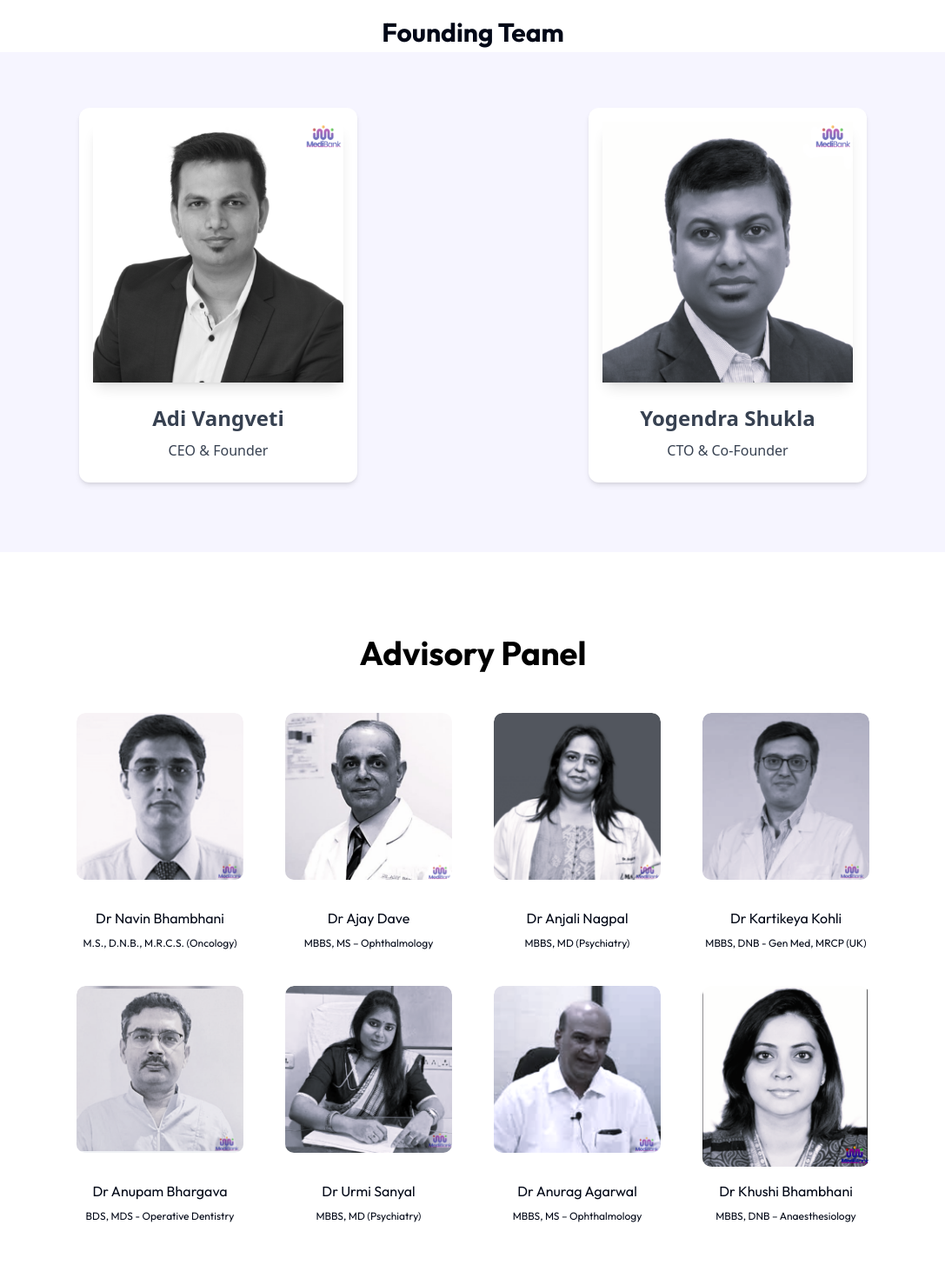
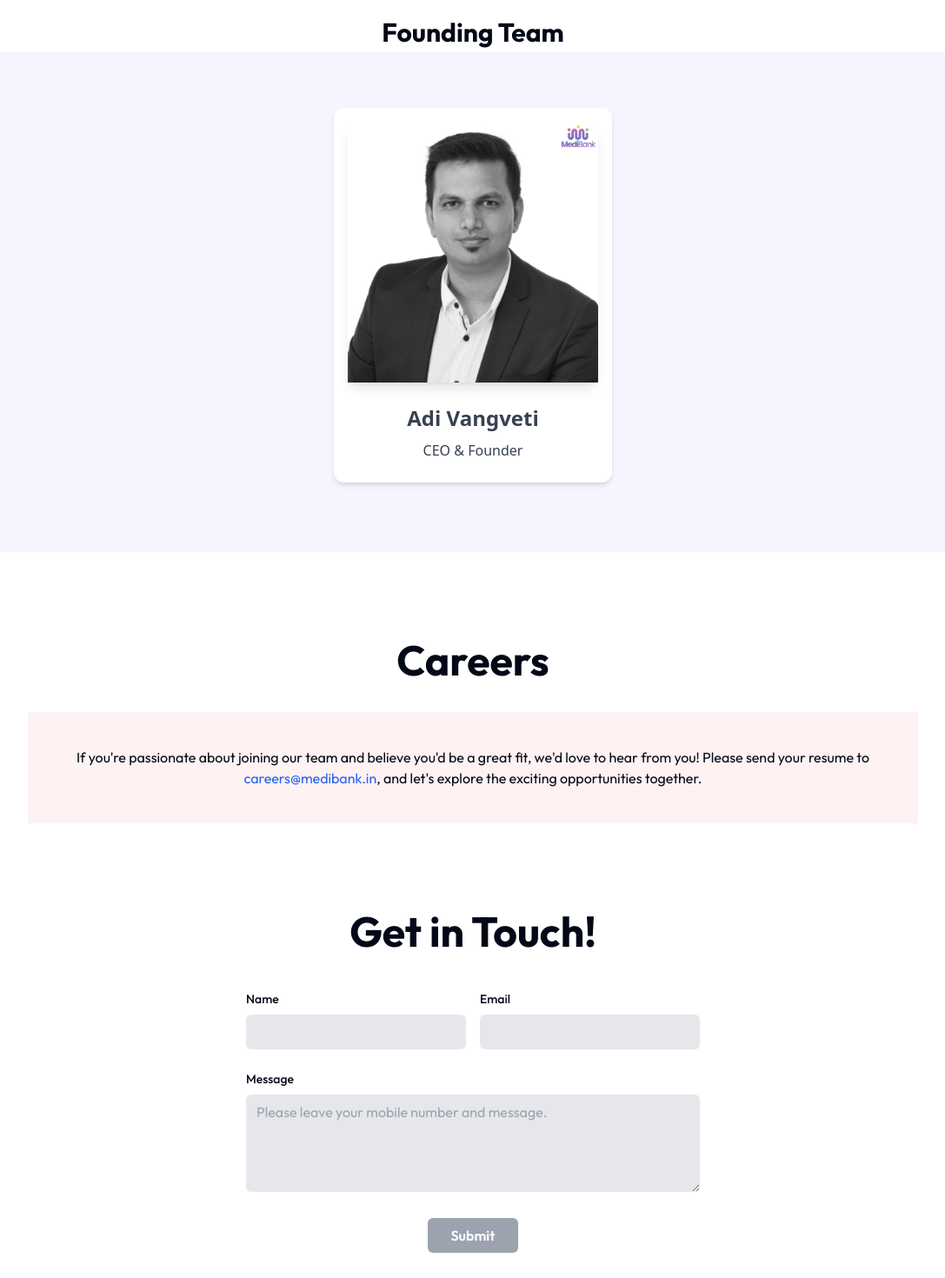
Before and after one commit to the-capital-hub/medibank-website, a Next.js app: page /about in a window 1280 px wide. Shown: the part 660-2130 px from the top of the page at 87% size, without its empty margins (96-1183 px from the left). Built offline with nearby package versions, Linux system fonts and the light colour scheme; grey boxes are pictures that could not be loaded.

Commit message:
about change

```diff
--- a/src/app/about/page.js
+++ b/src/app/about/page.js
@@ -11,13 +11,13 @@ export default function Page() {
 				"Adi is an Australian expat of Indian origin, with nearly two decades of expertise in Business Development, Risk Management, and operations mainly with Australia’s most prominent banking and financial services organisations. He is renowned for his ability to establish and scale profitable business operations, forging strategic partnerships and streamlining business processes. Now, as the founder and CEO of Medibank, Adi’s goal is to drive innovation in India’s healthcare ecosystem by spearheading the development of the nation’s first patient-centric Electronic Health Record (EHR) platform.",
 			imgurl: "/images/founders/Adi.png",
 		},
-		{
-			Name: "Yogendra Shukla",
-			Designation: "CTO & Co-Founder",
-			Details:
-				"Yogi is a Technology Evangelist with 28 years of progressive leadership experience across Technology, People, Sales & Business Management in diverse global roles of multinational organisations. He has keen interest in medicine & mediTech domains which he keeps abreast via his network of medical practitioners & domain experts in the field of medicine. As the CTO of Medibank, He is driving technological innovation & its execution in healthcare with India’s first patient-centric electronic health record platform.",
-			imgurl: "/images/founders/Yogi.png",
-		},
+		// {
+		// 	Name: "Yogendra Shukla",
+		// 	Designation: "CTO & Co-Founder",
+		// 	Details:
+		// 		"Yogi is a Technology Evangelist with 28 years of progressive leadership experience across Technology, People, Sales & Business Management in diverse global roles of multinational organisations. He has keen interest in medicine & mediTech domains which he keeps abreast via his network of medical practitioners & domain experts in the field of medicine. As the CTO of Medibank, He is driving technological innovation & its execution in healthcare with India’s first patient-centric electronic health record platform.",
+		// 	imgurl: "/images/founders/Yogi.png",
+		// },
 	];
 
 	const advisoryData = [
@@ -166,7 +166,7 @@ export default function Page() {
 			</div>
 
 			{/* Advisory Panel */}
-			<div className="bg-white">
+			{/* <div className="bg-white">
 				<div className="w-4/5 container py-16 pb-0">
 					<div className="text-center my-8 lg:my-6 text-[28px] md:text-[38px] font-bold text-black">
 						Advisory Panel
@@ -191,7 +191,7 @@ export default function Page() {
 										</div>
 										<div className=" absolute rounded-[10px] top-0 bottom-0 w-full h-full backface_hidden rotate-y-180 bg-gradient-to-r from-purple-200 via-purple-100 to-blue-200 border text-black">
 											{" "}
-											{/*backcard */}
+											"Backcard (remove this line when make this section line)"
 											<p className="p-4 text-[13px] leading-[16px]">
 												{item.Details}
 											</p>
@@ -206,7 +206,7 @@ export default function Page() {
 						})}
 					</div>
 				</div>
-			</div>
+			</div> */}
 
 			{/* Careers */}
 			<div id="about3" className="bg-white md:pt-[88px]">
--- a/src/app/privacy-policy/page.js
+++ b/src/app/privacy-policy/page.js
@@ -11,11 +11,7 @@ export default function page() {
 						<h2 className="text-2xl font-semibold mb-4">Introduction</h2>
 						<p className="mb-4">
 							Welcome to Medibank. We value your privacy and are committed to
-							protecting your personal information. This Privacy Policy governs how  Charak HealthTech Pvt Ltd [CIN: U47413TS2024PTC191919] t/a MediBank, a company duly
-							incorporated under the provisions of the Companies Act, 2013,
-							having its registered office at 4th Floor, Bizness Square, Hitech
-							City Rd, HITEC City, Hyderabad, Telangana 500081, India
-							(collectively, “Medibank”, “Company”, “we,” “us,” or “our”)
+							protecting your personal information. This Privacy Policy governs how MediBank,
 							collect, use, share and process the information, that you provide
 							to us through your use of the app and website www.medibank.in in
 							the course of availing services that are made available on the
--- a/src/components/Genric/Footer/Footer.js
+++ b/src/components/Genric/Footer/Footer.js
@@ -215,11 +215,11 @@ export default function Footer() {
 									contact@medibank.in
 								</a>
 							</li>
-							<li className="text-white">
+							{/* <li className="text-white">
 								<span className="font-normal">
 									Charak HealthTech Pvt Ltd [CIN: U47413TS2024PTC191919] t/a MediBank
 								</span>
-							</li>
+							</li> */}
 							<li className="sm:hidden text-white">
 								<div className="flex space-x-4 mt-4">
 									<Link href="https://www.facebook.com">
```
